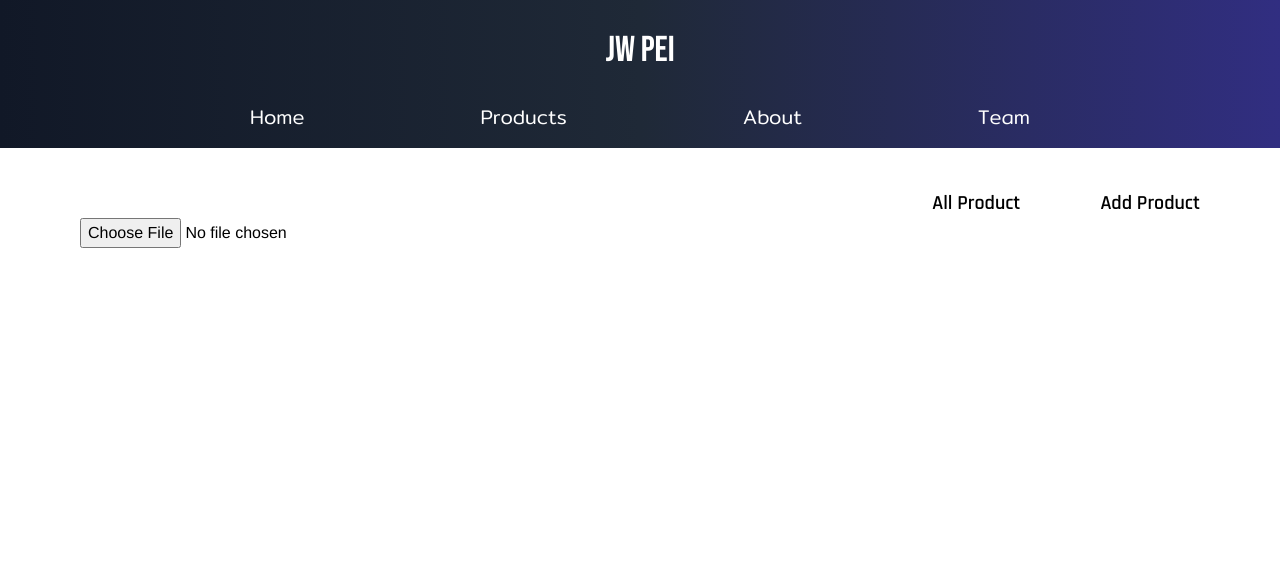
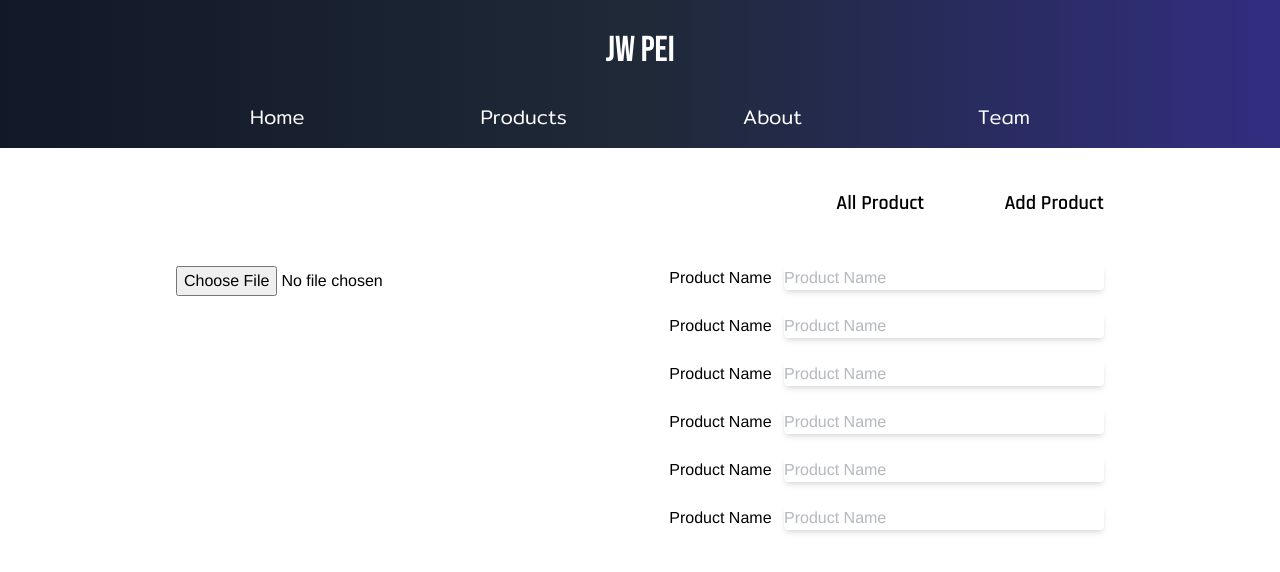
Before and after one commit to 039-098-103-Project/Integrated_Project, a Vue app: page /addProduct in a window 1280 px wide. Shown: the top 572 px of the page. Built offline with nearby package versions, Linux system fonts and the light colour scheme; a web font is replaced by a local one.

Commit message:
[UPDATE]103 update add product 50%

```diff
--- a/src/views/AddProduct.vue
+++ b/src/views/AddProduct.vue
@@ -1,13 +1,94 @@
 <template>
   <navbar />
-  <div class="mx-20 py-10">
+  <div class="mx-44 py-10">
     <navProducts />
 
-    <div>
-      <input type="file" @change="onFileChange" />
+    <div class="grid grid-cols-2 my-12">
       <div id="preview">
-        <img v-if="url" :src="url" />
+        <div class="">
+          <div class="bg-yellow-500 border-md"></div>
+          <img v-if="url" :src="url" />
+          <input type="file" @change="selectFile" />
+        </div>
       </div>
+
+      <div class="flex justify-end">
+        <form>
+        <div class="mb-6">
+          <p>
+            Product Name
+            <input
+              v-model="enteredName"
+              class="ml-2 w-80 placeholder-gray-500 placeholder-opacity-50 focus:outline-none rounded focus:ring-purple-600 focus:border-transparent focus:ring-2 shadow-md"
+              type="text"
+              placeholder="Product Name"
+            />
+          </p>
+        </div>
+
+        <div class="mb-6">
+          <p>
+            Product Name
+            <input
+              v-model="enteredName"
+              class="ml-2 w-80 placeholder-gray-500 placeholder-opacity-50 focus:outline-none rounded focus:ring-purple-600 focus:border-transparent focus:ring-2 shadow-md"
+              type="text"
+              placeholder="Product Name"
+            />
+          </p>
+        </div>
+
+        <div class="mb-6">
+          <p>
+            Product Name
+            <input
+              v-model="enteredName"
+              class="ml-2 w-80 placeholder-gray-500 placeholder-opacity-50 focus:outline-none rounded focus:ring-purple-600 focus:border-transparent focus:ring-2 shadow-md"
+              type="text"
+              placeholder="Product Name"
+            />
+          </p>
+        </div>
+
+        <div class="mb-6">
+          <p>
+            Product Name
+            <input
+              v-model="enteredName"
+              class="ml-2 w-80 placeholder-gray-500 placeholder-opacity-50 focus:outline-none rounded focus:ring-purple-600 focus:border-transparent focus:ring-2 shadow-md"
+              type="text"
+              placeholder="Product Name"
+            />
+          </p>
+        </div>
+
+        <div class="mb-6">
+          <p>
+            Product Name
+            <input
+              v-model="enteredName"
+              class="ml-2 w-80 placeholder-gray-500 placeholder-opacity-50 focus:outline-none rounded focus:ring-purple-600 focus:border-transparent focus:ring-2 shadow-md"
+              type="text"
+              placeholder="Product Name"
+            />
+          </p>
+        </div>
+
+        <div class="mb-6">
+          <p>
+            Product Name
+            <input
+              v-model="enteredName"
+              class="ml-2 w-80 placeholder-gray-500 placeholder-opacity-50 focus:outline-none rounded focus:ring-purple-600 focus:border-transparent focus:ring-2 shadow-md"
+              type="text"
+              placeholder="Product Name"
+            />
+          </p>
+        </div>
+
+      </form>
+      </div>
+
     </div>
   </div>
 </template>
@@ -20,7 +101,7 @@
     };
   },
   methods: {
-    onFileChange(e) {
+    selectFile(e) {
       const file = e.target.files[0];
       this.url = URL.createObjectURL(file);
     },
@@ -29,14 +110,8 @@
 </script>
 
 <style scoped>
-#preview {
-  display: flex;
-  justify-content: center;
-  align-items: center;
+#preview img {
+  width: 80%;
 }
 
-#preview img {
-  max-width: 100%;
-  max-height: 500px;
-}
 </style>
```
